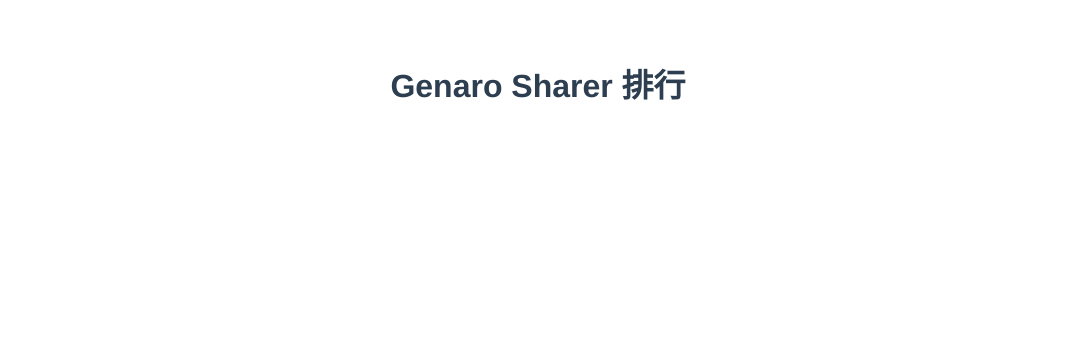
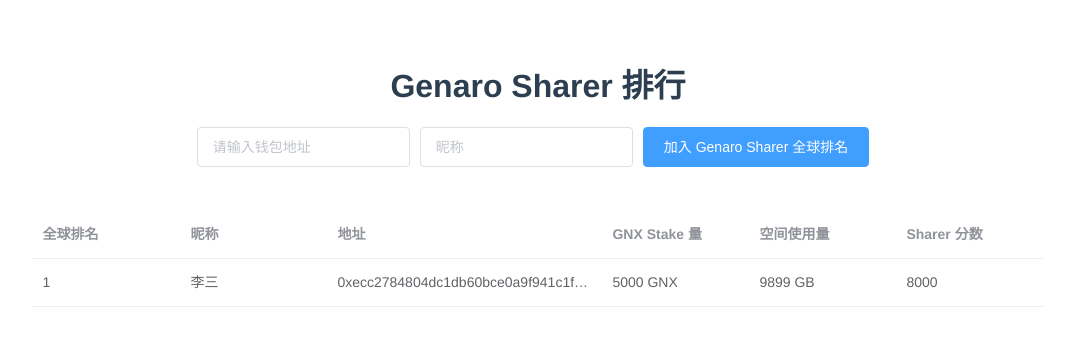
Before and after one commit to GenaroNetwork/sentinel101, a Vue app in the folder s101-ui/: page / in a window 1280 px wide. Shown: the top 346 px of the page, without its empty margins (102-1177 px from the left). Built offline with nearby package versions, Linux system fonts and the light colour scheme.

Commit message:
ui
Signed-off-by: lishi <lishi1608@gmail.com>

```diff
--- a/s101-ui/package.json
+++ b/s101-ui/package.json
@@ -8,6 +8,7 @@
     "lint": "vue-cli-service lint"
   },
   "dependencies": {
+    "element-ui": "^2.4.3",
     "vue": "^2.5.16"
   },
   "devDependencies": {
@@ -25,7 +26,9 @@
       "plugin:vue/essential",
       "eslint:recommended"
     ],
-    "rules": {},
+    "rules": {
+      "no-console": 0
+    },
     "parserOptions": {
       "parser": "babel-eslint"
     }
--- a/s101-ui/src/App.vue
+++ b/s101-ui/src/App.vue
@@ -27,8 +27,10 @@
   font-family: 'Avenir', Helvetica, Arial, sans-serif;
   -webkit-font-smoothing: antialiased;
   -moz-osx-font-smoothing: grayscale;
-  text-align: center;
   color: #2c3e50;
   margin-top: 60px;
 }
+h1, h2, h3 {
+  text-align: center;
+}
 </style>
--- a/s101-ui/src/components/Farmer.vue
+++ b/s101-ui/src/components/Farmer.vue
@@ -1,18 +1,64 @@
 <template>
-  <div class="hello">
-    <h1>{{ msg }}</h1>
-  </div>
+<div class="tb-wrap">
+  <el-table :data="tableData" style="width: 100%">
+    <el-table-column prop="order" label="全球排名">
+    </el-table-column>
+    <el-table-column prop="nickName" label="昵称">
+    </el-table-column>
+    <el-table-column prop="address" label="地址" min-width="150">
+      <template slot-scope="scope">
+        <span class="addr" >{{ (scope.row.address) }}</span>
+      </template>
+    </el-table-column>
+    <el-table-column prop="stake" :formatter="formatGNX" label="GNX Stake 量">
+    </el-table-column>
+    <el-table-column prop="spaceShared" :formatter="formatSpace" label="空间使用量">
+    </el-table-column>
+    <el-table-column prop="heft" label="Sharer 分数">
+    </el-table-column>
+  </el-table>
+</div>
 </template>
 
 <script>
+// const pageSize = 15
 export default {
-  name: 'Farmer',
-  props: {
-    msg: String
+  data() {
+    return {
+      page:0,
+      tableData: [{
+        order: '1',
+        nickName: '李三',
+        address: '0xecc2784804dc1db60bce0a9f941c1f1fa76a5e3c',
+        stake: 5000,
+        spaceShared: 9899,
+        heft: 8000
+      }]
+    }
+  },
+  methods: {
+      formatGNX(row) {
+          return (row.stake) + ' GNX'
+      },
+      formatSpace(row) {
+          return (row.spaceShared) + ' GB'
+      },
+      formatAddr(row) {
+        return row.address
+      }
   }
 }
 </script>
 
 <!-- Add "scoped" attribute to limit CSS to this component only -->
 <style scoped>
+.tb-wrap {
+  margin: 0 auto;
+  width: 80%;
+}
+.addr {
+  text-overflow: ellipsis;
+  white-space: nowrap;
+  overflow: hidden;
+}
 </style>
--- a/s101-ui/src/components/Join.vue
+++ b/s101-ui/src/components/Join.vue
@@ -1,18 +1,39 @@
 <template>
-  <div class="hello">
-    <h1>{{ msg }}</h1>
-  </div>
+  <el-form :inline="true" :model="formInline" class="demo-form-inline">
+    <el-form-item label="">
+      <el-input v-model="formInline.user" placeholder="请输入钱包地址"></el-input>
+    </el-form-item>
+    <el-form-item label="">
+      <el-input v-model="formInline.nickname" placeholder="昵称"></el-input>
+    </el-form-item>
+    <el-form-item>
+      <el-button type="primary" @click="onSubmit">加入 Genaro Sharer 全球排名</el-button>
+    </el-form-item>
+  </el-form>
 </template>
 
 <script>
-export default {
-  name: 'Join',
-  props: {
-    msg: String
+  export default {
+    data() {
+      return {
+        formInline: {
+          user: '',
+          nickname: ''
+        }
+      }
+    },
+    methods: {
+      onSubmit() {
+        console.log(this.formInline.user)
+        console.log(this.formInline.nickname)
+      }
+    }
   }
-}
 </script>
 
 <!-- Add "scoped" attribute to limit CSS to this component only -->
 <style scoped>
+* {
+  text-align: center;
+}
 </style>
--- a/s101-ui/src/main.js
+++ b/s101-ui/src/main.js
@@ -1,6 +1,9 @@
 import Vue from 'vue'
+import Element from 'element-ui'
 import App from './App.vue'
 
+import 'element-ui/lib/theme-chalk/index.css'
+Vue.use(Element)
 Vue.config.productionTip = false
 
 new Vue({
```
Also changed, not shown: 1 other file (tests, documents, lock files or other folders).
